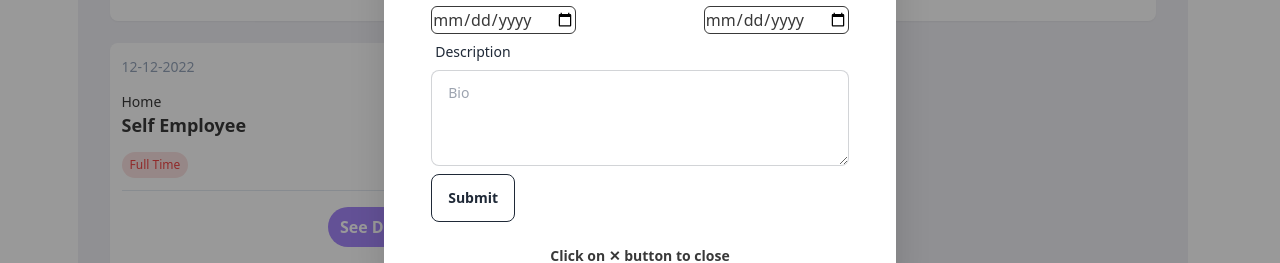
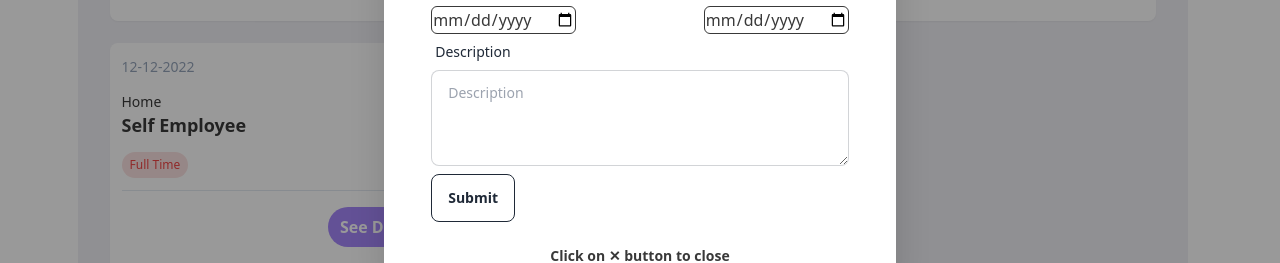
Before and after one commit to soeuksophanit/dashboard, a React (Vite) app: page / in a window 1280 px wide. Both pictures are taken after a click on the element "ADD NEW PROJECT". Shown: the part 422-685 px from the top of the page. Built offline with nearby package versions, Linux system fonts and the light colour scheme.

Commit message:
submit and close modal

```diff
--- a/src/App.jsx
+++ b/src/App.jsx
@@ -5,12 +5,16 @@ import NavBar from "./components/NavBar";
 import { useData } from "./hooks/useData";
 
 function App() {
-  const { categories, users } = useData();
+  const { categories, users, addNewProject } = useData();
 
   return (
     <Container>
       <NavBar />
-      <ProjectBoard categories={categories} users={users} />
+      <ProjectBoard
+        categories={categories}
+        users={users}
+        addNewProject={addNewProject}
+      />
     </Container>
   );
 }
--- a/src/components/FormInput.jsx
+++ b/src/components/FormInput.jsx
@@ -4,11 +4,7 @@ import React from "react";
 import { useEffect } from "react";
 import { useForm } from "react-hook-form";
 
-export function FormInput({ isFormOpen, onClick }) {
-  const { addNewProject, users } = useData();
-  useEffect(() => {
-    console.log(users);
-  }, [users]);
+export function FormInput({ isFormOpen, onClick, addNewProject }) {
   const {
     register,
     handleSubmit,
@@ -16,10 +12,9 @@ export function FormInput({ isFormOpen, onClick }) {
   } = useForm();
   isFormOpen && document.getElementById("my_modal_4").showModal();
   const onSubmit = (data) => {
-    console.log("submit", data);
     addNewProject(data);
-
-    console.log(users);
+    document.getElementById("my_modal_4").close();
+    onClick();
   };
   return (
     <>
@@ -93,21 +88,31 @@ export function FormInput({ isFormOpen, onClick }) {
             <label className="form-control">
               <div className="flex justify-between">
                 <div>
-                  <div className="label">
+                  <div className="label flex flex-col items-start">
                     <span className="label-text font-medium">Start Date</span>
+                    {errors.startDate && (
+                      <span className="text-red-500 text-sm">
+                        Date is require
+                      </span>
+                    )}
                   </div>
                   <input
-                    {...register("startDate")}
+                    {...register("startDate", { required: true })}
                     type="date"
                     className="border border-[#393939] rounded-md"
                   />
                 </div>
                 <div>
-                  <div className="label">
+                  <div className="label flex flex-col items-start">
                     <span className="label-text font-medium">End Date</span>
+                    {errors.endDate && (
+                      <span className="text-red-500 text-sm">
+                        Date is require
+                      </span>
+                    )}
                   </div>
                   <input
-                    {...register("endDate")}
+                    {...register("endDate", { required: true })}
                     type="date"
                     className="border border-[#393939] rounded-md"
                   />
@@ -118,11 +123,16 @@ export function FormInput({ isFormOpen, onClick }) {
             <label className="form-control">
               <div className="label">
                 <span className="label-text">Description</span>
+                {errors.description && (
+                  <span className="text-red-500 text-sm">
+                    Please Select your description
+                  </span>
+                )}
               </div>
               <textarea
                 {...register("description", { required: true })}
                 className="textarea textarea-bordered h-24"
-                placeholder="Bio"
+                placeholder="Description"
               ></textarea>
             </label>
 
--- a/src/components/ProjectBoard.jsx
+++ b/src/components/ProjectBoard.jsx
@@ -8,7 +8,7 @@ import Modal from "./Modal";
 import { useState } from "react";
 import { FormInput } from "./FormInput";
 
-export default function ProjectBoard({ categories, users }) {
+export default function ProjectBoard({ categories, users, addNewProject }) {
   const [isOpen, setOpen] = useState(false);
   const [isFormOpen, setFormOpen] = useState(false);
   const [currentUser, setCurrentUser] = useState(null);
@@ -90,7 +90,11 @@ export default function ProjectBoard({ categories, users }) {
           </motion.div>
         ))}
       </div>
-      <FormInput isFormOpen={isFormOpen} onClick={() => setFormOpen(false)} />
+      <FormInput
+        addNewProject={addNewProject}
+        isFormOpen={isFormOpen}
+        onClick={() => setFormOpen(false)}
+      />
     </motion.div>
   );
 }
```
